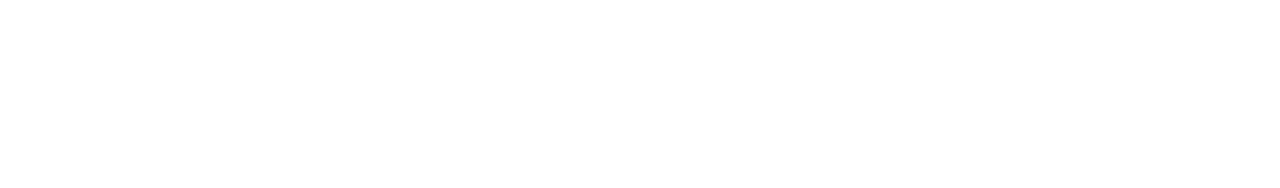
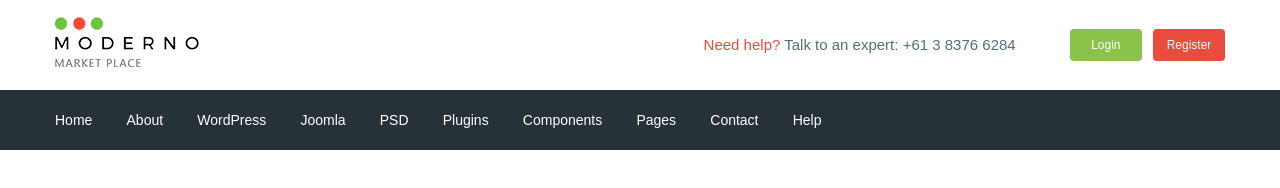
Before and after one commit to Budosinobi/moderno, a website: page app/index.html in a window 1280 px wide. Drawn offline with nearby package versions, Linux system fonts and the light colour scheme; files that its build step writes are made by us from their sources.

Commit message:
added header

```diff
--- a/app/index.html
+++ b/app/index.html
@@ -5,12 +5,96 @@
   <meta charset="UTF-8">
   <meta name="viewport" content="width=device-width, initial-scale=1.0">
   <title>Document</title>
+  <link href="https://fonts.googleapis.com/css2?family=Roboto:wght@500;700&display=swap" rel="stylesheet">
   <link rel="stylesheet" href="css/libs.min.css">
   <link rel="stylesheet" href="css/style.min.css">
 </head>
 
 <body>
+  <header class="header">
+    <div class="header__top">
+      <div class="container">
+        <div class="header__top-inner">
+          <div class="header__logo">
+            <a href="#">
+              <img src="images/logo.png" alt="">
+            </a>
+          </div>
+          <div class="header__text">
+            <a href="#">
+              <span> Need help?</span>
+            </a>
+            Talk to an expert:
+            <a class="header__phone" href="tel:+61383766284">+61 3 8376 6284</a>
+          </div>
+          <div class="header__box">
+            <a class="basket" href="#"></a>
+            <a class="header__btn header__btn-ligin" href="#">Login</a>
+            <a class="header__btn header__btn-register" href="#">Register</a>
+          </div>
+        </div>
+      </div>
+    </div>
 
+    <div class="header__menu">
+      <div class="container">
+        <nav class="menu">
+          <ul class="menu__list">
+            <li>
+              <a href="#">
+                Home
+              </a>
+            </li>
+            <li>
+              <a href="#">
+                About
+              </a>
+            </li>
+            <li>
+              <a href="#">
+                WordPress
+              </a>
+            </li>
+            <li>
+              <a href="#">
+                Joomla
+              </a>
+            </li>
+            <li>
+              <a href="#">
+                PSD
+              </a>
+            </li>
+            <li>
+              <a href="#">
+                Plugins
+              </a>
+            </li>
+            <li>
+              <a href="#">
+                Components
+              </a>
+            </li>
+            <li>
+              <a href="#">
+                Pages
+              </a>
+            </li>
+            <li>
+              <a href="#">
+                Contact
+              </a>
+            </li>
+            <li>
+              <a href="#">
+                Help
+              </a>
+            </li>
+          </ul>
+        </nav>
+      </div>
+    </div>
+  </header>
 
 
   <script src="https://ajax.googleapis.com/ajax/libs/jquery/3.5.1/jquery.min.js"></script>
--- /dev/null
+++ b/app/scss/_fonts.scss
@@ -0,0 +1,6 @@
+@font-face {
+    font-family: 'Roboto-Regular', sans-serif;
+    src: url('../fonts/Roboto-Regular.woff2') format('woff2'),
+         url('../fonts/Roboto-Regular.woff') format('woff');
+    font-display: swap;
+}
--- /dev/null
+++ b/app/scss/_global.scss
@@ -0,0 +1,30 @@
+html{
+  box-sizing: border-box;
+}
+*,
+*::before,
+*::after{
+  box-sizing: inherit;
+}
+a{
+  display: inline-block;
+  text-decoration: none;
+  color: $text;
+}
+ul,
+li{
+  margin: 0;
+  padding: 0;
+  list-style: none;
+}
+body{
+  font-family: 'Roboto-Regular', sans-serif;
+  font-size: 15px;
+  line-height: 24px;
+  color: $text;
+}
+.container{
+  max-width: 1200px;
+  margin: 0 auto;
+  padding: 0 15px;
+}
--- /dev/null
+++ b/app/scss/_vars.scss
@@ -0,0 +1,4 @@
+$text: #546e7a;
+$red: #e74c3c;
+$green: #8bc34a;
+$bg: #263238;
--- a/app/scss/style.scss
+++ b/app/scss/style.scss
@@ -1,11 +1,55 @@
-html{
-  box-sizing: border-box;
+@import 'vars';
+@import 'global';
+@import 'fonts';
+
+
+
+.header__top-inner{
+    display: flex;
+    justify-content: space-between;
+    height: 90px;
+    align-items: center;
 }
-*,
-*::before,
-*::after{
-  box-sizing: inherit;
+.header__text{
+    margin-left: auto;
+    margin-right: 50px;
+    span{
+        color: $red;
+    }
 }
-.box{
-  display: flex;
+.header__btn{
+    padding: 4px;
+    width: 72px;
+    border-radius: 4px;
+    text-align: center;
+    color: #fff;
+    font-size: 12px;
 }
+.header__btn-ligin{
+    background-color: $green;
+}
+.header__btn-register{
+    background-color: $red;
+    margin-left: 7px;
+}
+.header__menu{
+    background-color: $bg;
+}
+.menu{
+    display: flex;
+    justify-content: space-between;
+    align-items: center;
+    height: 60px;
+}
+.menu__list{
+    li{
+        display: inline-block;
+        & + li{
+            margin-left: 30px;
+        }
+        a{
+            color: #fff;
+            font-size: 14px;
+        }
+    }
+}
--- a/gulpfile.js
+++ b/gulpfile.js
@@ -9,7 +9,7 @@ let gulp = require('gulp'),
 
 
 gulp.task('sass', function () {
-    return gulp.src('app/scss/style.scss')
+    return gulp.src('app/scss/**/*.scss')
         .pipe(sass({ outputStyle: 'compressed' }))
         .pipe(rename({ suffix: ".min" }))
         .pipe(autoprefixer({
@@ -59,7 +59,7 @@ gulp.task('browser-sync', function () {
 });
 
 gulp.task('watch', function () {
-    gulp.watch('app/scss/style.scss', gulp.parallel('sass'))
+    gulp.watch('app/scss/**/*.scss', gulp.parallel('sass'))
     gulp.watch('app/*.html', gulp.parallel('html'))
     gulp.watch('app/js/*.js', gulp.parallel('js'))
 });
```
Also changed, not shown: app/fonts/Roboto-Regular.woff (added), app/fonts/Roboto-Regular.woff2 (added), app/images/logo.png (added).
